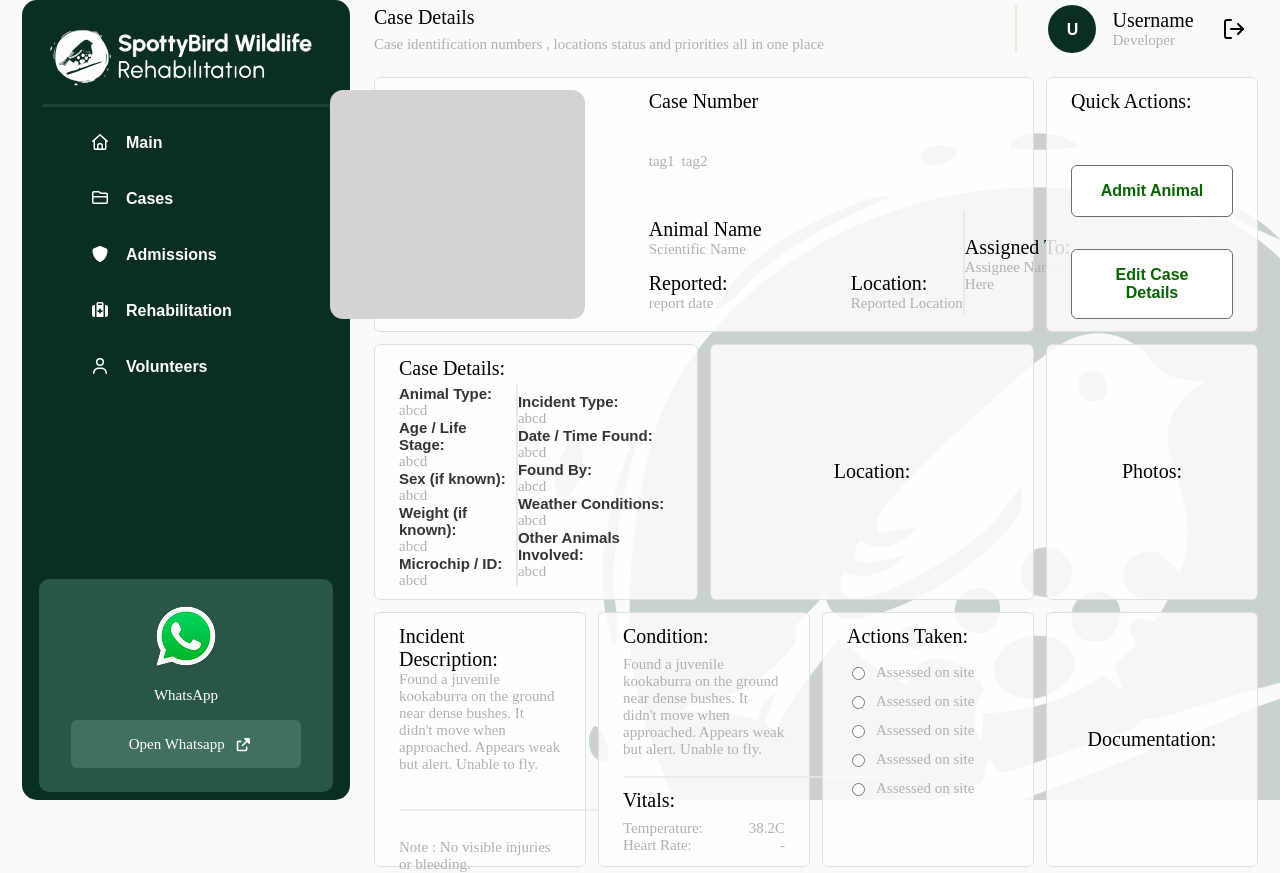
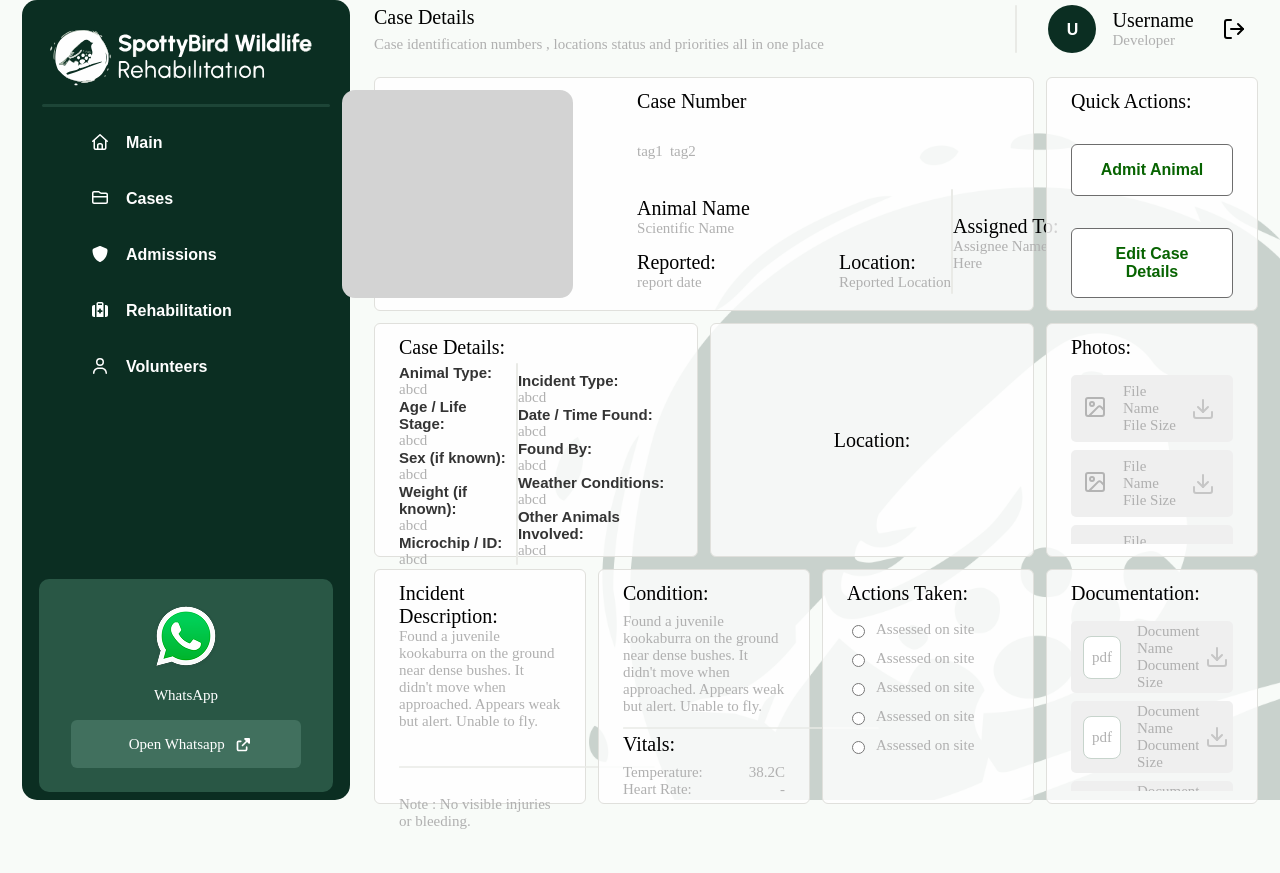
Before and after one commit to RobertvanEijk-OW-251185/DV200_Theme_4_SpottyBird, a React (Vite) app in the folder frontend/: page /case in a window 1280 px wide. After the commit the page ends 830 px from the top, so only its background shows below. Built offline with nearby package versions, Linux system fonts and the light colour scheme.

Commit message:
finished up base for indvidual cases
base info and layout for individual case is done.

Next is fixing the case list, to display all the cases, and then linking up the individual cases to the backend, to populate dynamically based on which case the user has selected.

```diff
--- a/frontend/src/pages/caseIndividual.jsx
+++ b/frontend/src/pages/caseIndividual.jsx
@@ -7,6 +7,9 @@ import { useState } from "react";
 
 // Component Import
 import PageHeaderComponent from "../components/pagesHeader";
+
+// icon import
+import { Download, Image } from "lucide-react";
 
 function Case() {
 	const [selectedTask, setSelectedTask] = useState("");
@@ -160,8 +163,80 @@ function Case() {
 				<div className="module4 individual_case_modules">
 					<h3>Location:</h3>
 				</div>
-				<div className="module5 individual_case_modules">
+				<div className="case_detail_photos individual_case_modules">
 					<h3>Photos:</h3>
+					<div className="photos_container">
+						<div className="photo_download_item">
+							<div className="photo_container_info_left">
+								<div className="photo_icon">
+									<Image color="#b4b4b4" />
+								</div>
+								<div className="photo_text">
+									<p>File Name</p>
+									<p>File Size</p>
+								</div>
+							</div>
+							<button className="download_documents">
+								<Download />
+							</button>
+						</div>
+						<div className="photo_download_item">
+							<div className="photo_container_info_left">
+								<div className="photo_icon">
+									<Image color="#b4b4b4" />
+								</div>
+								<div className="photo_text">
+									<p>File Name</p>
+									<p>File Size</p>
+								</div>
+							</div>
+							<button className="download_documents">
+								<Download />
+							</button>
+						</div>
+						<div className="photo_download_item">
+							<div className="photo_container_info_left">
+								<div className="photo_icon">
+									<Image color="#b4b4b4" />
+								</div>
+								<div className="photo_text">
+									<p>File Name</p>
+									<p>File Size</p>
+								</div>
+							</div>
+							<button className="download_documents">
+								<Download />
+							</button>
+						</div>
+						<div className="photo_download_item">
+							<div className="photo_container_info_left">
+								<div className="photo_icon">
+									<Image color="#b4b4b4" />
+								</div>
+								<div className="photo_text">
+									<p>File Name</p>
+									<p>File Size</p>
+								</div>
+							</div>
+							<button className="download_documents">
+								<Download />
+							</button>
+						</div>
+						<div className="photo_download_item">
+							<div className="photo_container_info_left">
+								<div className="photo_icon">
+									<Image color="#b4b4b4" />
+								</div>
+								<div className="photo_text">
+									<p>File Name</p>
+									<p>File Size</p>
+								</div>
+							</div>
+							<button className="download_documents">
+								<Download />
+							</button>
+						</div>
+					</div>
 				</div>
 				<div className="incident_description individual_case_modules">
 					<h3>Incident Description:</h3>
@@ -284,8 +359,66 @@ function Case() {
 						</div>
 					</form>
 				</div>
-				<div className="module9 individual_case_modules">
+				<div className="case_detail_documents individual_case_modules">
 					<h3>Documentation:</h3>
+					<div className="download_document_container">
+						<div className="document_load">
+							<div className="document_container_left">
+								<div className="pdf_icon">
+									<p>pdf</p>
+								</div>
+								<div className="document_export_info">
+									<p>Document Name</p>
+									<p>Document Size</p>
+								</div>
+							</div>
+							<button className="download_documents">
+								<Download />
+							</button>
+						</div>
+						<div className="document_load">
+							<div className="document_container_left">
+								<div className="pdf_icon">
+									<p>pdf</p>
+								</div>
+								<div className="document_export_info">
+									<p>Document Name</p>
+									<p>Document Size</p>
+								</div>
+							</div>
+							<button className="download_documents">
+								<Download />
+							</button>
+						</div>
+						<div className="document_load">
+							<div className="document_container_left">
+								<div className="pdf_icon">
+									<p>pdf</p>
+								</div>
+								<div className="document_export_info">
+									<p>Document Name</p>
+									<p>Document Size</p>
+								</div>
+							</div>
+							<button className="download_documents">
+								<Download />
+							</button>
+						</div>
+						<div className="document_load">
+							<div className="document_container_left">
+								<div className="pdf_icon">
+									<p>pdf</p>
+								</div>
+								<div className="document_export_info">
+									<p>Document Name</p>
+									<p>Document Size</p>
+								</div>
+							</div>
+							<button className="download_documents">
+								<Download />
+							</button>
+						</div>
+					</div>
 				</div>
 			</div>
 		</div>
--- a/frontend/src/pages/login.jsx
+++ b/frontend/src/pages/login.jsx
@@ -33,15 +33,41 @@ function LogInPage() {
 		setIsSubmitting(true);
 
 		try {
-			const response = await fetch("/api/users/login", {
-				method: "POST",
-				headers: { "Content-Type": "application/json" },
-				body: JSON.stringify({ email, password }),
-			});
-			const data = await response.json();
+			let response;
+			try {
+				response = await fetch("/api/users/login", {
+					method: "POST",
+					headers: { "Content-Type": "application/json" },
+					body: JSON.stringify({ email, password }),
+				});
+			} catch {
+				throw new Error(
+					"Unable to reach the API server. Start the backend and check its MongoDB connection.",
+				);
+			}
+
+			const responseText = await response.text();
+			let data = {};
+			if (responseText) {
+				try {
+					data = JSON.parse(responseText);
+				} catch {
+					if (response.ok) {
+						throw new Error("The server returned an invalid response.");
+					}
+				}
+			}
 
 			if (!response.ok) {
-				throw new Error(data.message || "Unable to log in");
+				const message =
+					response.status >= 500
+						? "The API server is unavailable. Check that the backend is running and connected to MongoDB."
+						: data.message || "Unable to log in";
+				throw new Error(message);
+			}
+
+			if (!data.token) {
+				throw new Error("The login response did not include an authentication token.");
 			}
 
 			localStorage.setItem("authToken", data.token);
--- a/frontend/src/pagesStyling/CaseIndividual.css
+++ b/frontend/src/pagesStyling/CaseIndividual.css
@@ -3,13 +3,15 @@
 	/* width: 89.0625rem; */
 	width: 100%;
 	/* height: 49.875rem; */
-	height: 100%;
+	height: 92%;
 	row-gap: 0.75rem;
 	/* row-gap: 1.5rem; */
 	/* column-gap: 24px; */
 	column-gap: 0.75rem;
 	grid-template-rows: repeat(3, minmax(0, 1fr));
 	grid-template-columns: repeat(8, minmax(0, 1fr));
+
+	/* padding-bottom: 2rem; */
 }
 
 .individual_case_modules {
@@ -174,9 +176,19 @@
 	grid-column: 4 / span 3;
 }
 
-.module5 {
+.case_detail_photos {
+	display: flex;
+	flex-direction: column;
+	justify-content: flex-start;
+	align-items: flex-start;
+
+	padding: 0.75rem 1.5rem;
+	gap: 1rem;
+
 	grid-row: 2 / span 1;
 	grid-column: 7 / span 2;
+
+	max-height: 16rem;
 }
 
 .incident_description {
@@ -275,7 +287,85 @@
 	gap: 0.5rem;
 }
 
-.module9 {
+.case_detail_documents {
+	display: flex;
+	flex-direction: column;
+	justify-content: flex-start;
+	align-items: flex-start;
+
+	padding: 0.75rem 1.5rem;
+	gap: 1rem;
+
 	grid-row: 3 / span 1;
 	grid-column: 7 / span 2;
+
+	max-height: 16rem;
+	/*
+	overflow-y: scroll; */
 }
+
+.document_load,
+.photo_download_item {
+	display: flex;
+	height: 3.5rem;
+	padding: 0.5rem 0.75rem;
+	justify-content: space-between;
+	align-items: center;
+	align-self: stretch;
+
+	border-radius: 0.3125rem;
+	background: #efefef;
+}
+
+.download_document_container,
+.photos_container {
+	display: flex;
+	flex-direction: column;
+
+	gap: 0.5rem;
+
+	width: 100%;
+	max-height: 14rem;
+
+	overflow-y: scroll;
+}
+
+.document_container_left,
+.photo_container_info_left {
+	display: flex;
+	flex-direction: row;
+	align-items: center;
+	gap: 1rem;
+}
+
+.pdf_icon {
+	display: flex;
+	/* width: 2.3125rem;
+	height: 2.3125rem; */
+	padding: 0.75rem 0.5rem;
+	flex-direction: column;
+	justify-content: center;
+	align-items: center;
+	gap: 0.5rem;
+
+	border-radius: 0.5rem;
+	border: 1px solid #c7d4cc;
+	background: #fff;
+}
+
+.download_documents {
+	display: flex;
+
+	color: #c6c6c6;
+
+	background-color: #efefef;
+	border-style: none;
+}
+
+.download_documents:hover {
+	color: #236e00;
+}
+
+.download_documents:active {
+	color: #1b4b04;
+}
```
